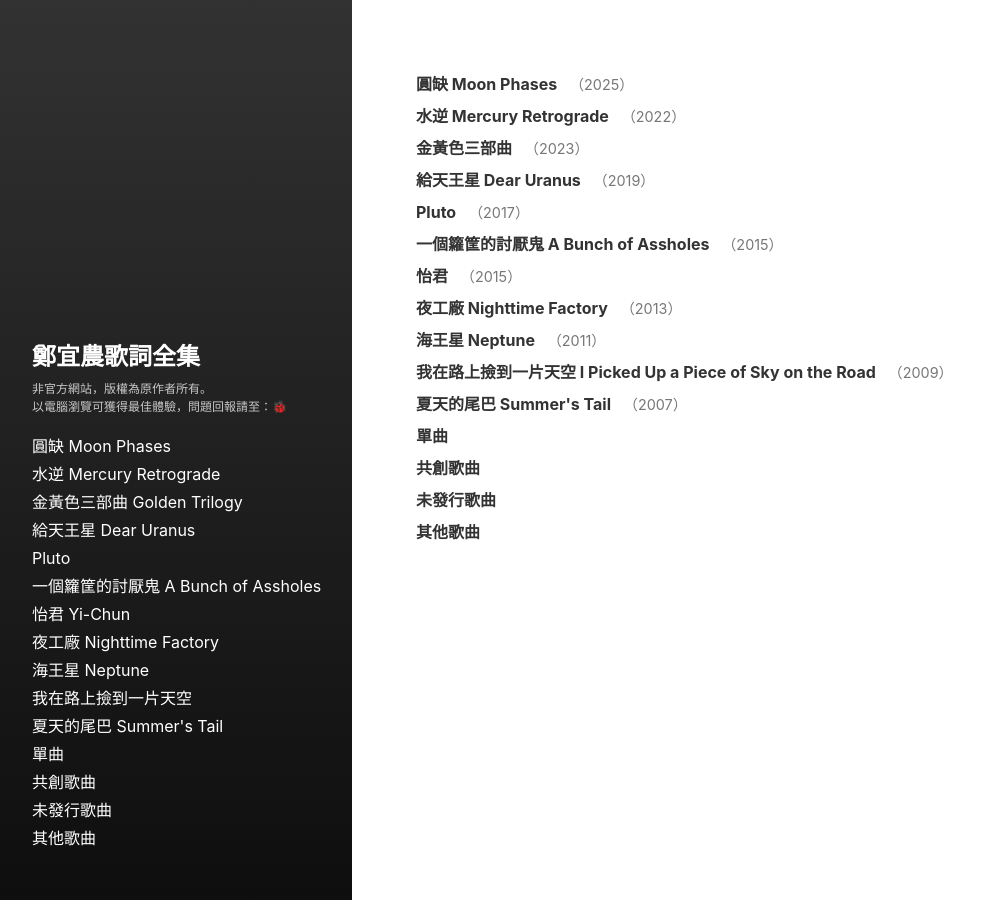
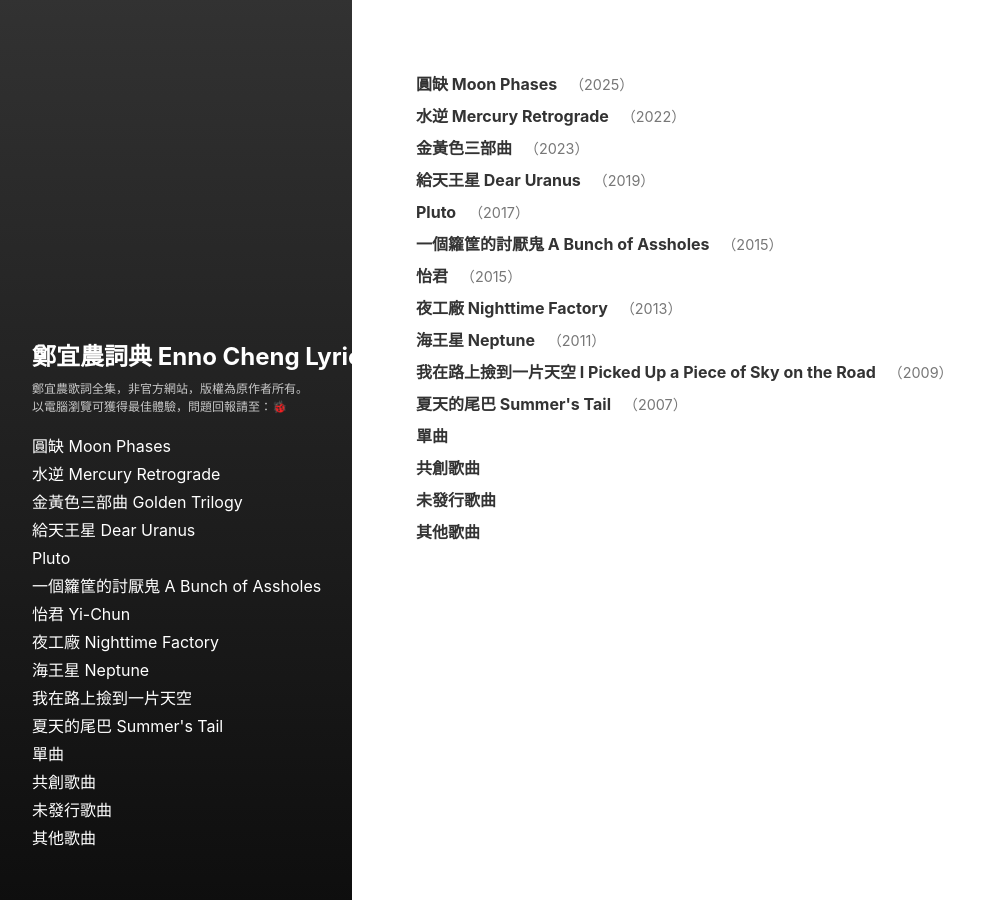
Before and after one commit to ennocheng/lyrics, a Jekyll site: the page built from index.md, in a window 1280 px wide. Shown: the whole page, without its empty margins (0-1006 px from the left). Built offline with Jekyll 4.4.1, drawn with Linux system fonts in a browser that asks for light colours.

Commit message:
change title

```diff
--- a/_config.yml
+++ b/_config.yml
@@ -18,10 +18,10 @@
 # You can create any custom variable you would like, and they will be accessible
 # in the templates via {{ site.myvariable }}.
 
-title: 鄭宜農歌詞全集
+title: 鄭宜農詞典 Enno Cheng Lyrics
 #email: your-email@example.com
 description: #>- this means to ignore newlines until "baseurl:"
-  非官方網站，版權為原作者所有。<br />
+  鄭宜農歌詞全集，非官方網站，版權為原作者所有。<br />
   以電腦瀏覽可獲得最佳體驗，問題回報請至：<a href="https://github.com/ennocheng/lyrics/issues">🐞</a>
 #baseurl: "/lyrics" # the subpath of your site, e.g. /blog
 url: "https://lyrics.ennocheng.club" # the base hostname & protocol for your site, e.g. http://example.com
--- a/_includes/head.html
+++ b/_includes/head.html
@@ -7,7 +7,11 @@
   <meta name="viewport" content="width=device-width, initial-scale=1.0, maximum-scale=1" />
 
   <title>
-      {{ page.title }} | {{ site.title }}
+    {% if page.path == "index.md" %}
+      {{ site.title }} ：收錄鄭宜農完整歌詞
+    {% else %}
+      {{ page.title }} 歌詞 | {{ site.title }}
+    {% endif %}
   </title>
 
   <!-- Meta Description -->
@@ -23,6 +27,8 @@
   {% elsif page.path == "index.md" %}
     <meta name="description" content="收錄鄭宜農完整歌詞。" />
   {% endif %}
+
+  <meta name="keywords" content="鄭宜農, Enno Cheng, 歌詞, Lyrics" />
 
   <!-- Open Graph -->
   <meta property="og:site_name" content="{{ site.title }}" />
```
